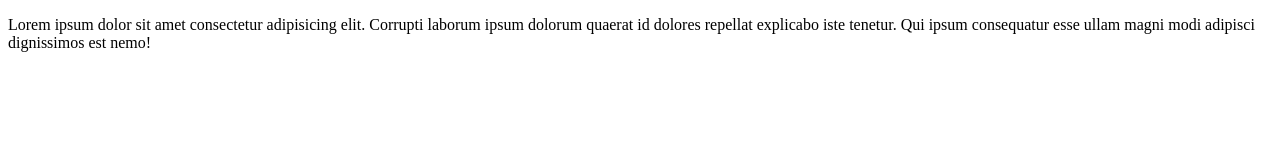
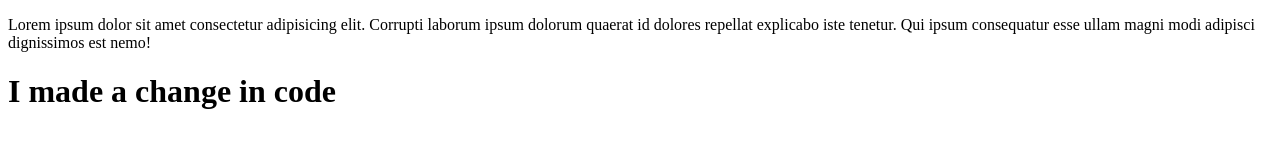
Before and after one commit to shdhrubo/my-second-repo, a plain HTML site: page index.html in a window 1280 px wide. Drawn offline with Linux system fonts and the light colour scheme.

Commit message:
first commit

```diff
--- a/index.html
+++ b/index.html
@@ -8,6 +8,7 @@
 </head>
 <body>
     <p>Lorem ipsum dolor sit amet consectetur adipisicing elit. Corrupti laborum ipsum dolorum quaerat id dolores repellat explicabo iste tenetur. Qui ipsum consequatur esse ullam magni modi adipisci dignissimos est nemo!</p>
+    <h1>I made a change in code</h1>
 
 </body>
 </html>
```
